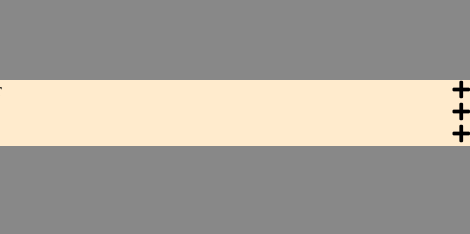
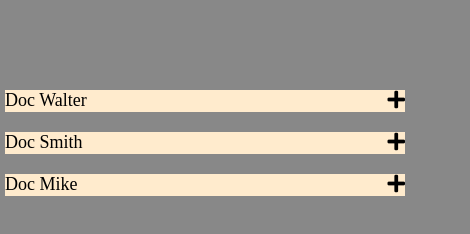
Before and after one commit to chocoflames/Accordion, a plain HTML site: page index.html in a window 390 px wide. Shown: the whole page, 470 px wide, since content can reach past the window. Drawn offline with Linux system fonts and the light colour scheme.

Commit message:
text centering

```diff
--- a/index.html
+++ b/index.html
@@ -13,6 +13,7 @@
   </head>
   <body>
     <div class="page-head">
+    <div class="page-cont">
       <div class="div-cont">
         <div class="panel">
           <div class="tab">
@@ -67,6 +68,7 @@
         </div>
       </div>
     </div>
+    </div>
     <script src="app.js"></script>
   </body>
 </html>
--- a/style.css
+++ b/style.css
@@ -3,18 +3,19 @@
   padding: 0;
   list-style-type: none;
 }
-body{
+body {
   background: rgba(0, 0, 0, 0.465);
 }
 .page-head {
   display: flex;
   justify-content: center;
 }
-.div-cont{
+.div-cont {
   margin-top: 80px;
 }
 .panel {
   width: 550px;
+  padding: 10px;
 }
 .tab {
   display: flex;
@@ -44,3 +45,14 @@ body{
 .appear.show {
   display: block;
 }
+
+@media screen and (max-width: 570px) {
+  .page-cont {
+    width: 400px;
+    /* flex-direction: column; */
+    align-items: center;
+  }
+  .panel{
+    width: 400px;
+  }
+}
```
